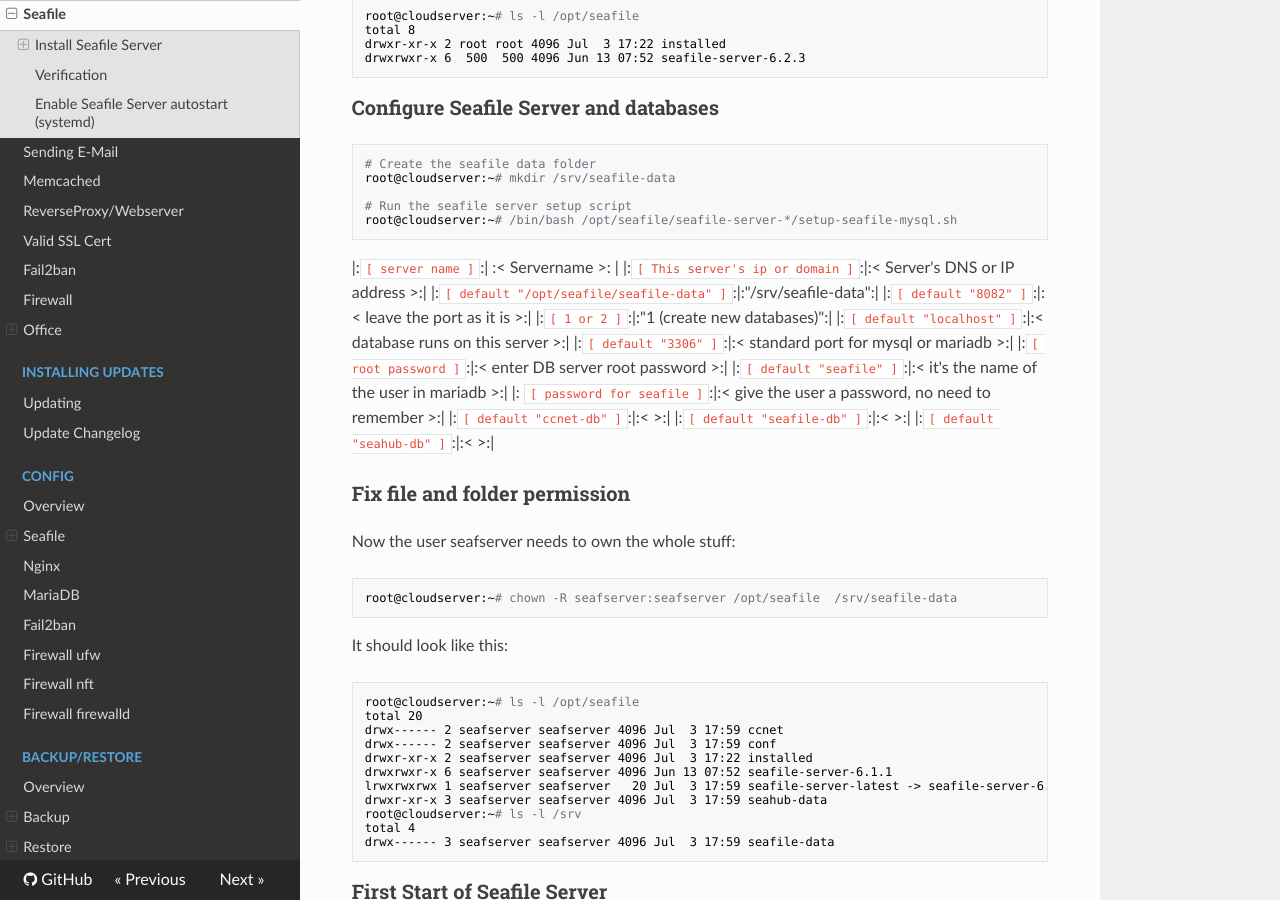
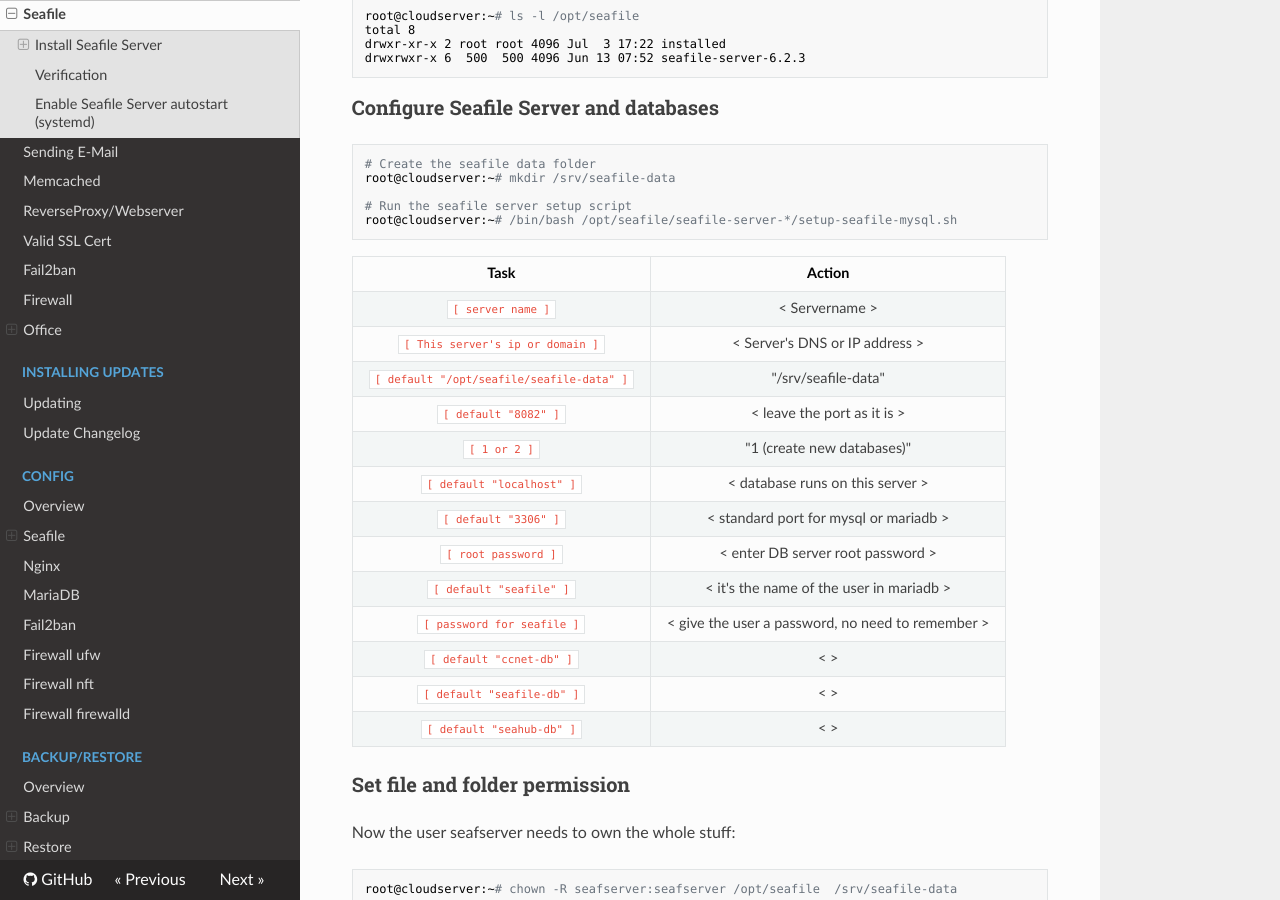
Before and after one commit to DerDanilo/seafile-community-manual, an MkDocs documentation site: the page built from docs/installation/seafile.md, in a window 1280 px wide and 900 px high, scrolled down 1848 px. Built offline with MkDocs 1.6.1, drawn with Linux system fonts in a browser that asks for light colours; nearby versions of some CDN libraries; old or Windows-style settings are respelled for this version of MkDocs; some of the changed text lies outside the part shown.

Commit message:
tabel fix

````diff
--- a/docs/installation/seafile.md
+++ b/docs/installation/seafile.md
@@ -78,22 +78,24 @@ root@cloudserver:~# mkdir /srv/seafile-data
 root@cloudserver:~# /bin/bash /opt/seafile/seafile-server-*/setup-seafile-mysql.sh
 ```
 
-|:`[ server name ]`:| :< Servername >: |
-|:`[ This server's ip or domain ]`:|:< Server's DNS or IP address >:|
-|:`[ default "/opt/seafile/seafile-data" ]`:|:"/srv/seafile-data":|
-|:`[ default "8082" ]`:|:< leave the port as it is >:|
-|:`[ 1 or 2 ]`:|:"1 (create new databases)":|
-|:`[ default "localhost" ]`:|:< database runs on this server >:|
-|:`[ default "3306" ]`:|:< standard port for mysql or mariadb >:|
-|:`[ root password ]`:|:< enter DB server root password >:|
-|:`[ default "seafile" ]`:|:< it's the name of the user in mariadb >:|
-|: `[ password for seafile ]`:|:< give the user a password, no need to remember >:|
-|:`[ default "ccnet-db" ]`:|:<  >:|
-|:`[ default "seafile-db" ]`:|:<  >:|
-|:`[ default "seahub-db" ]`:|:<  >:|
+|Task| Action |
+|:-:| :-: |
+|`[ server name ]`| < Servername > |
+|`[ This server's ip or domain ]`|< Server's DNS or IP address >|
+|`[ default "/opt/seafile/seafile-data" ]`|"/srv/seafile-data"|
+|`[ default "8082" ]`|< leave the port as it is >|
+|`[ 1 or 2 ]`|"1 (create new databases)"|
+|`[ default "localhost" ]`|< database runs on this server >|
+|`[ default "3306" ]`|< standard port for mysql or mariadb >|
+|`[ root password ]`|< enter DB server root password >|
+|`[ default "seafile" ]`|< it's the name of the user in mariadb >|
+| `[ password for seafile ]`|< give the user a password, no need to remember >|
+|`[ default "ccnet-db" ]`|<  >|
+|`[ default "seafile-db" ]`|<  >|
+|`[ default "seahub-db" ]`|<  >|
 
 
-### Fix file and folder permission
+### Set file and folder permission
 Now the user seafserver needs to own the whole stuff:
 ```sh
 root@cloudserver:~# chown -R seafserver:seafserver /opt/seafile  /srv/seafile-data
````
